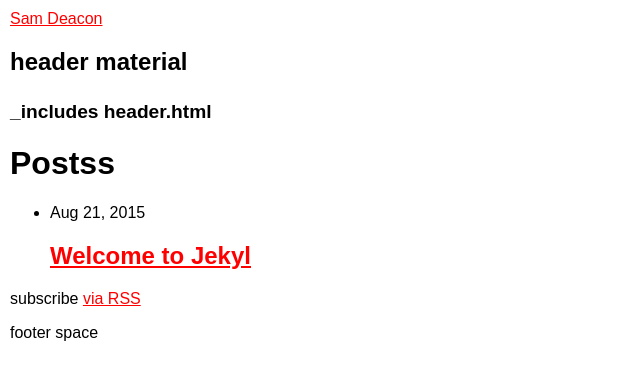
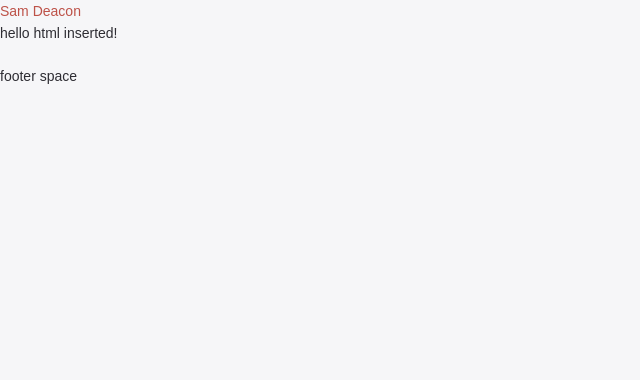
Before and after one commit to BeardyMrDeaks/tut-devtips, a Jekyll site: the page built from index.html, in a window 1280 px wide. Shown: the top 380 px of the page, without its empty margins (0-640 px from the left). Built offline with Jekyll 4.4.1, drawn with Linux system fonts in a browser that asks for light colours; Markdown is read by kramdown in place of the engine named in the settings.

```diff
--- a/_config.yml
+++ b/_config.yml
@@ -12,7 +12,7 @@ github_username:  BeardyMrDeaks
 exclude: [node_modules, gulpfile.js]
 
 # Build settings
-markdown: kramdown
+markdown: redcarpet
 
 sass:
     sass_dir: assets/css
--- a/_includes/header.html
+++ b/_includes/header.html
@@ -4,8 +4,6 @@
 
     <a class="site-title" href="{{ site.baseurl }}/">{{ site.title }}</a>
 
-      <h2> header material <h2> <small>_includes header.html</small>
-
   </div>
 
 </header>
--- /dev/null
+++ b/_includes/hello.html
@@ -0,0 +1,3 @@
+<p>
+  hello html inserted!
+</p>
--- a/assets/css/main.scss
+++ b/assets/css/main.scss
@@ -2,20 +2,16 @@
 # Only the main Sass file needs front matter (the dashes are enough)
 ---
 @charset "utf-8";
-
-body {
-  background-color: white;
-  padding: 10px;
-}
 
 // Import partials from `sass_dir` (defaults to `_sass`)
 @import
         "0-tools/normalize",
         "0-tools/bourbon/bourbon",
         "3-layout/layout"
-
 ;
 
+@import "1-base/vars";
+@import "1-base/base";
 // Using media queries with like this:
 // @include media-query($on-palm) {
 //     .wrapper {
--- a/index.html
+++ b/index.html
@@ -1,23 +1,4 @@
 ---
 layout: default
 ---
-
-<div class="home">
-
-  <h1 class="page-heading">Postss</h1>
-
-  <ul class="post-list">
-    {% for post in site.posts %}
-      <li>
-        <span class="post-meta">{{ post.date | date: "%b %-d, %Y" }}</span>
-
-        <h2>
-          <a class="post-link" href="{{ post.url | prepend: site.baseurl }}">{{ post.title }}</a>
-        </h2>
-      </li>
-    {% endfor %}
-  </ul>
-
-  <p class="rss-subscribe">subscribe <a href="{{ "/feed.xml" | prepend: site.baseurl }}">via RSS</a></p>
-
-</div>
+{% include hello.html%}
```
Also changed, not shown: package.json (added, +31 -0 lines).
